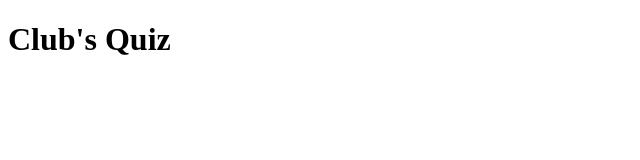
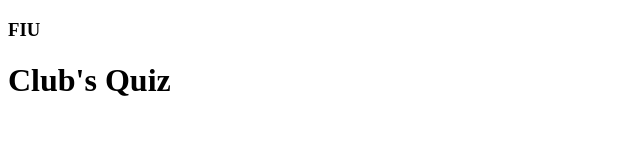
Before and after one commit to ana-ruth/club-quiz, a plain HTML site: page index.html in a window 1280 px wide. Shown: the whole page, without its empty margins (0-640 px from the left). Drawn offline with Linux system fonts and the light colour scheme.

Commit message:
testing branch

```diff
--- a/index.html
+++ b/index.html
@@ -6,6 +6,12 @@
     <title>Clubs Quiz</title>
 </head>
 <body>
-    <h1>Club's Quiz</h1>
+
+    <div>
+        <h3>FIU</h3>
+        <h1>Club's Quiz</h1>
+    </div>
+
+
 </body>
 </html>
```
